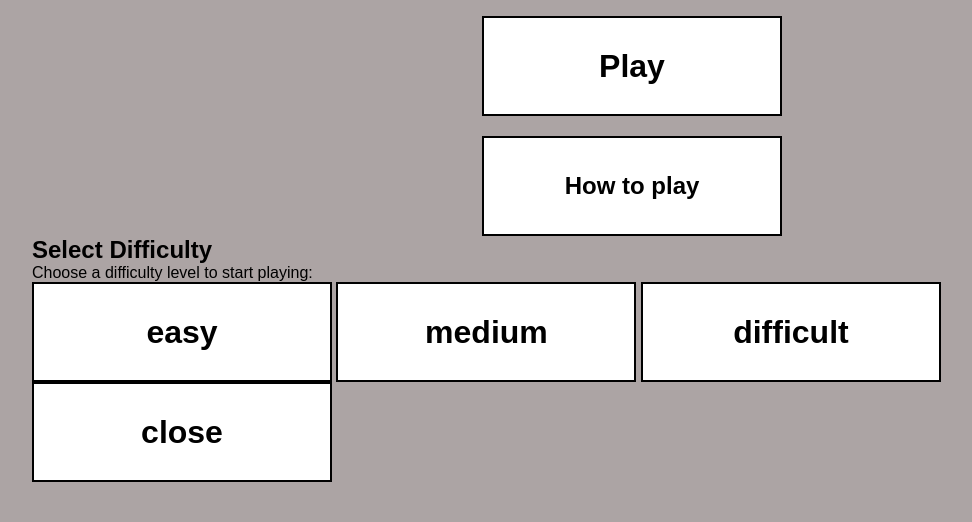
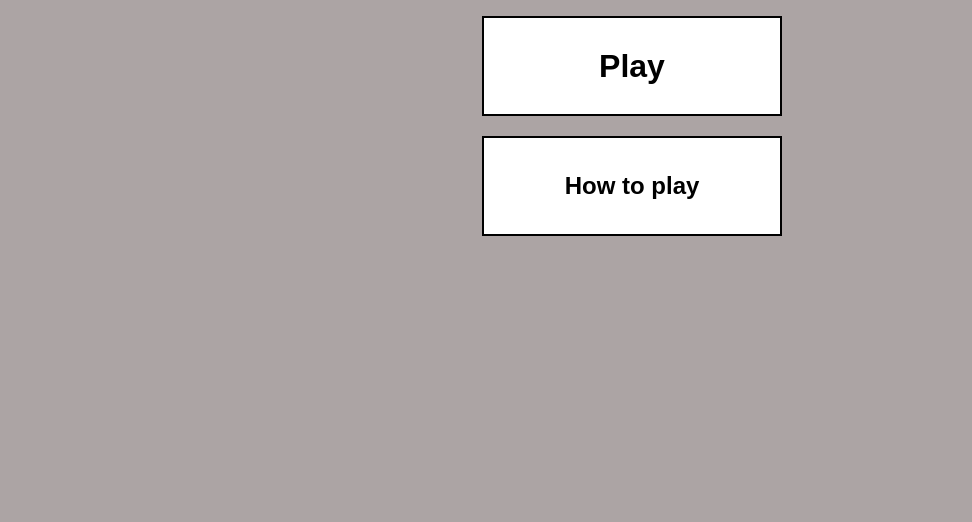
Before and after one commit to IHaveNoIdea-HAH/Software-Development-Assignment-1, a Flask app: page / in a window 1280 px wide. Shown: the part 623-1145 px from the top of the page, without its empty margins (8-980 px from the left). After the commit the page ends 859 px from the top, so only its background shows below. Run offline with Flask 2, Linux system fonts and the light colour scheme.

Commit message:
Update homepage.html

```diff
--- a/backend/app/templates/homepage.html
+++ b/backend/app/templates/homepage.html
@@ -8,8 +8,8 @@
   <link rel="stylesheet" href="http://localhost:5000/static/styles/layout.css">
 </head>
 <body>
-    <!-- main contain things -->
-    <div class="container">
+     <!-- main contain things -->
+     <div class="container">
         <!-- the title box picture -->
         <div class="title-box">
            <img src="http://localhost:5000/static/Crossword%20image.png" alt="Crossword">
@@ -17,7 +17,7 @@
 
         <!-- Main buttons -->
         <div class="button-container">
-            <button class="play" onclick="openDifficultyPopup()">Play</button>
+            <button class="play" onclick="goToLogin()">Play</button>
             <button class="instructions-btn" onclick="openInstructionsPopup()">How to play</button>
         </div>
     </div>
@@ -40,24 +40,6 @@
         </div>
     </div>
 
-    <!-- Difficulty Selection popup -->
-    <div class="difficulty-popup" id="difficultyPopup">
-        <h2>Select Difficulty</h2>
-        <p>Choose a difficulty level to start playing:</p>
-
-        <!-- Difficulty buttons -->
-        <div class="difficulty-buttons">
-            <button class="difficulty-btn" onclick="window.location.href='/api/game/easy'">easy</button>
-            <button class="difficulty-btn" onclick="window.location.href='/api/game/medium'">medium</button>
-            <button class="difficulty-btn" onclick="window.location.href='/api/game/difficult'">difficult</button>
-        </div>
-
-        <!-- Close button -->
-        <div class="close-container">
-            <button class="close-btn" onclick="closeAllPopups()">close</button>
-        </div>
-    </div>
-
     <script src="http://localhost:5000/static/js/welcomepageJava.js"></script>
 </body>
 </html>
```
